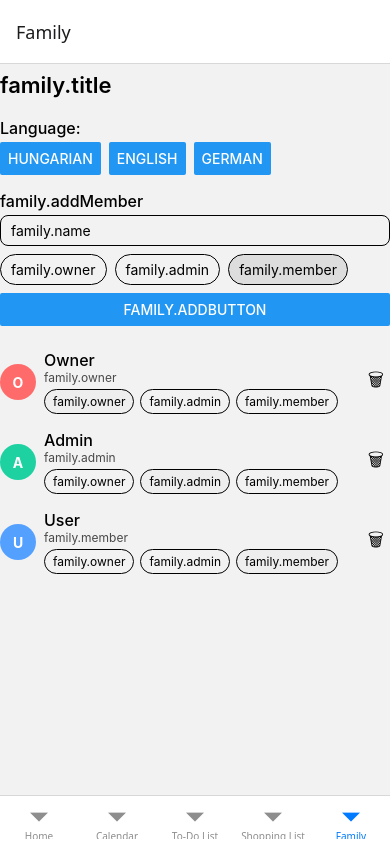
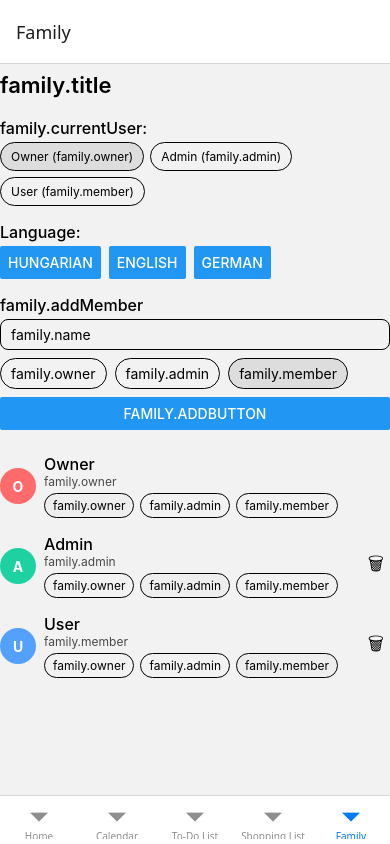
Before and after one commit to wrnbenji/FamilyApp, a React Native app: screen /Family in a window 390 px wide. Built offline with nearby package versions, Linux system fonts and the light colour scheme; what expo-localization would draw is missing.

Commit message:
familyscreen

```diff
--- a/src/screens/FamilyScreen.tsx
+++ b/src/screens/FamilyScreen.tsx
@@ -1,5 +1,5 @@
 // src/screens/FamilyScreen.tsx
-import React, { useState } from 'react';
+import React, { useMemo, useState } from 'react';
 import {
   View,
   Text,
@@ -16,10 +16,22 @@ import { useFamilyStore, FamilyRole } from '../store/familyStore';
 
 const FamilyScreen = () => {
   const { t } = useTranslation();
-  const { members, addMember, removeMember, updateRole } = useFamilyStore();
+  const {
+    members,
+    currentUserId,
+    addMember,
+    removeMember,
+    updateRole,
+    setCurrentUser,
+  } = useFamilyStore();
 
   const [name, setName] = useState('');
   const [role, setRole] = useState<FamilyRole>('MEMBER');
+
+  const currentUser = useMemo(
+    () => members.find((m) => m.id === currentUserId) || members[0],
+    [members, currentUserId]
+  );
 
   const changeLanguage = (lng: 'hu' | 'en' | 'de') => {
     i18n.changeLanguage(lng);
@@ -38,9 +50,32 @@ const FamilyScreen = () => {
     return t('family.member');
   };
 
+  // 👉 jogosultság logika: csak OWNER vagy ADMIN tud meghívni / törölni
+  const canManageMembers =
+    currentUser && (currentUser.role === 'OWNER' || currentUser.role === 'ADMIN');
+
   return (
     <ScreenContainer>
       <Text style={styles.title}>{t('family.title')}</Text>
+
+      {/* Aktív felhasználó választás */}
+      <Text style={styles.sectionTitle}>{t('family.currentUser')}:</Text>
+      <View style={styles.currentUserRow}>
+        {members.map((m) => (
+          <TouchableOpacity
+            key={m.id}
+            style={[
+              styles.currentUserChip,
+              m.id === currentUser?.id && styles.currentUserChipActive,
+            ]}
+            onPress={() => setCurrentUser(m.id)}
+          >
+            <Text style={styles.currentUserChipText}>
+              {m.name} ({roleLabel(m.role)})
+            </Text>
+          </TouchableOpacity>
+        ))}
+      </View>
 
       {/* Nyelvváltás */}
       <Text style={styles.sectionTitle}>{t('settings.language')}:</Text>
@@ -52,23 +87,30 @@ const FamilyScreen = () => {
 
       {/* Új tag hozzáadása */}
       <Text style={styles.sectionTitle}>{t('family.addMember')}</Text>
+      {!canManageMembers && (
+        <Text style={styles.infoText}>
+          {t('family.owner')} / {t('family.admin')} tud új tagot hozzáadni.
+        </Text>
+      )}
       <View style={styles.inputRow}>
         <TextInput
           style={[styles.input, { flex: 2 }]}
           placeholder={t('family.name') || 'Name'}
           value={name}
           onChangeText={setName}
+          editable={canManageMembers}
         />
       </View>
 
-      {/* Szerep választó (OWNER / ADMIN / MEMBER) */}
+      {/* Szerep választó az új taghoz */}
       <View style={styles.roleRow}>
         <TouchableOpacity
           style={[
             styles.roleButton,
             role === 'OWNER' && styles.roleButtonActive,
+            !canManageMembers && styles.roleButtonDisabled,
           ]}
-          onPress={() => setRole('OWNER')}
+          onPress={() => canManageMembers && setRole('OWNER')}
         >
           <Text style={styles.roleButtonText}>{t('family.owner')}</Text>
         </TouchableOpacity>
@@ -76,8 +118,9 @@ const FamilyScreen = () => {
           style={[
             styles.roleButton,
             role === 'ADMIN' && styles.roleButtonActive,
+            !canManageMembers && styles.roleButtonDisabled,
           ]}
-          onPress={() => setRole('ADMIN')}
+          onPress={() => canManageMembers && setRole('ADMIN')}
         >
           <Text style={styles.roleButtonText}>{t('family.admin')}</Text>
         </TouchableOpacity>
@@ -85,15 +128,20 @@ const FamilyScreen = () => {
           style={[
             styles.roleButton,
             role === 'MEMBER' && styles.roleButtonActive,
+            !canManageMembers && styles.roleButtonDisabled,
           ]}
-          onPress={() => setRole('MEMBER')}
+          onPress={() => canManageMembers && setRole('MEMBER')}
         >
           <Text style={styles.roleButtonText}>{t('family.member')}</Text>
         </TouchableOpacity>
       </View>
 
       <View style={{ marginBottom: 8 }}>
-        <Button title={t('family.addButton')} onPress={handleAdd} />
+        <Button
+          title={t('family.addButton')}
+          onPress={handleAdd}
+          disabled={!canManageMembers}
+        />
       </View>
 
       {/* Tag lista */}
@@ -121,12 +169,14 @@ const FamilyScreen = () => {
               <Text style={styles.memberRoleText}>{roleLabel(item.role)}</Text>
 
               <View style={styles.memberRoleRow}>
+                {/* Szerep módosítás – ez is csak OWNER/ADMIN-nak engedett */}
                 <TouchableOpacity
                   style={[
                     styles.rolePill,
                     item.role === 'OWNER' && styles.rolePillActive,
+                    !canManageMembers && styles.rolePillDisabled,
                   ]}
-                  onPress={() => updateRole(item.id, 'OWNER')}
+                  onPress={() => canManageMembers && updateRole(item.id, 'OWNER')}
                 >
                   <Text style={styles.rolePillText}>{t('family.owner')}</Text>
                 </TouchableOpacity>
@@ -134,8 +184,9 @@ const FamilyScreen = () => {
                   style={[
                     styles.rolePill,
                     item.role === 'ADMIN' && styles.rolePillActive,
+                    !canManageMembers && styles.rolePillDisabled,
                   ]}
-                  onPress={() => updateRole(item.id, 'ADMIN')}
+                  onPress={() => canManageMembers && updateRole(item.id, 'ADMIN')}
                 >
                   <Text style={styles.rolePillText}>{t('family.admin')}</Text>
                 </TouchableOpacity>
@@ -143,16 +194,21 @@ const FamilyScreen = () => {
                   style={[
                     styles.rolePill,
                     item.role === 'MEMBER' && styles.rolePillActive,
+                    !canManageMembers && styles.rolePillDisabled,
                   ]}
-                  onPress={() => updateRole(item.id, 'MEMBER')}
+                  onPress={() => canManageMembers && updateRole(item.id, 'MEMBER')}
                 >
                   <Text style={styles.rolePillText}>{t('family.member')}</Text>
                 </TouchableOpacity>
               </View>
             </View>
-            <TouchableOpacity onPress={() => removeMember(item.id)}>
-              <Text style={styles.remove}>🗑</Text>
-            </TouchableOpacity>
+
+            {/* Törlés – szintén csak OWNER/ADMIN, és ne engedjük magunkat törölni */}
+            {canManageMembers && item.id !== currentUser?.id && (
+              <TouchableOpacity onPress={() => removeMember(item.id)}>
+                <Text style={styles.remove}>🗑</Text>
+              </TouchableOpacity>
+            )}
           </View>
         )}
       />
@@ -171,6 +227,24 @@ const styles = StyleSheet.create({
     fontWeight: '500',
     marginTop: 8,
     marginBottom: 4,
+  },
+  currentUserRow: {
+    flexDirection: 'row',
+    flexWrap: 'wrap',
+    gap: 6,
+    marginBottom: 8,
+  },
+  currentUserChip: {
+    paddingHorizontal: 10,
+    paddingVertical: 6,
+    borderRadius: 999,
+    borderWidth: 1,
+  },
+  currentUserChipActive: {
+    backgroundColor: '#ddd',
+  },
+  currentUserChipText: {
+    fontSize: 12,
   },
   langRow: {
     flexDirection: 'row',
@@ -203,6 +277,9 @@ const styles = StyleSheet.create({
   },
   roleButtonActive: {
     backgroundColor: '#ddd',
+  },
+  roleButtonDisabled: {
+    opacity: 0.5,
   },
   roleButtonText: {
     fontSize: 14,
@@ -246,6 +323,9 @@ const styles = StyleSheet.create({
   rolePillActive: {
     backgroundColor: '#eee',
   },
+  rolePillDisabled: {
+    opacity: 0.5,
+  },
   rolePillText: {
     fontSize: 12,
   },
@@ -258,6 +338,11 @@ const styles = StyleSheet.create({
     opacity: 0.7,
     marginTop: 8,
   },
+  infoText: {
+    fontSize: 12,
+    opacity: 0.7,
+    marginBottom: 4,
+  },
 });
 
 export default FamilyScreen;
```
